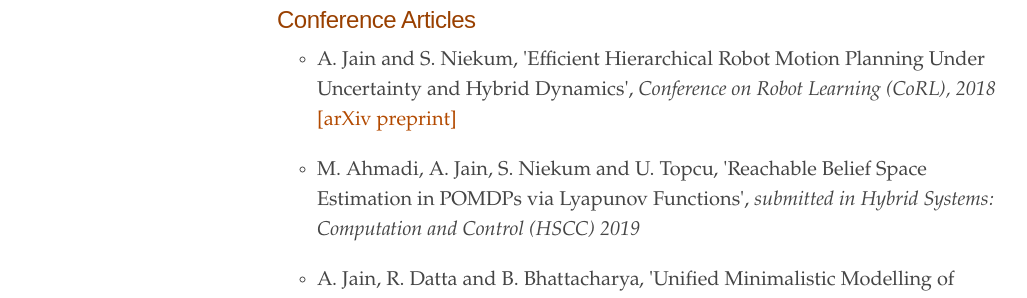
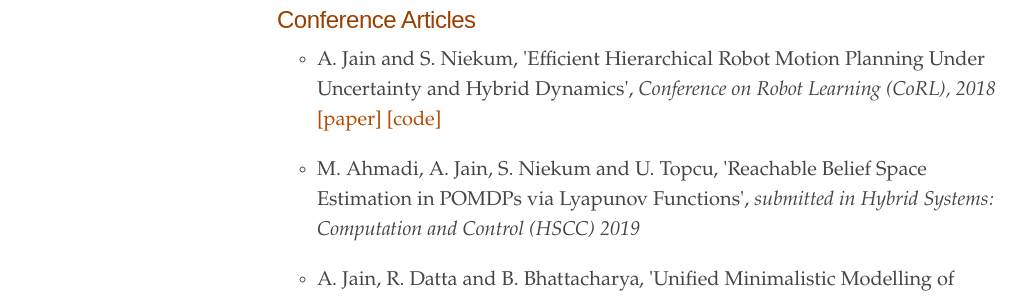
Before and after one commit to jainajinkya/jainajinkya.github.io, a Jekyll site: the page built from publications.md, in a window 1280 px wide. Shown: the part 217-515 px from the top of the page, without its empty margins (3-1030 px from the left). Built offline with Jekyll 4.4.1, drawn with Linux system fonts in a browser that asks for light colours.

Commit message:
Added link to code for POMDP-HD

```diff
--- a/publications.md
+++ b/publications.md
@@ -9,7 +9,7 @@ permalink: /publications/
   <h2>Conference Articles</h2>
   <ul class="texts">
   <li class="text-title">
-      <p>A. Jain and S. Niekum, 'Efficient Hierarchical Robot Motion Planning Under Uncertainty and Hybrid Dynamics', <i>Conference on Robot Learning (CoRL), 2018 </i> <a href="https://arxiv.org/abs/1802.04205" target="_blank"> [arXiv preprint]</a> </p>
+      <p>A. Jain and S. Niekum, 'Efficient Hierarchical Robot Motion Planning Under Uncertainty and Hybrid Dynamics', <i>Conference on Robot Learning (CoRL), 2018 </i> <a href="http://proceedings.mlr.press/v87/jain18a/jain18a.pdf" target="_blank"> [paper]</a> <a href="https://github.com/Pearl-UTexas/POMDP-HD" target="_blank"> [code]</a> </p>
     </li>
       <li class="text-title">
       <p>M. Ahmadi, A. Jain, S. Niekum and U. Topcu, 'Reachable Belief Space Estimation in POMDPs via Lyapunov Functions', <i>submitted in Hybrid Systems: Computation and Control (HSCC) 2019 </i> </p>
```
Also changed, not shown: research.md (+1 -1 lines).
